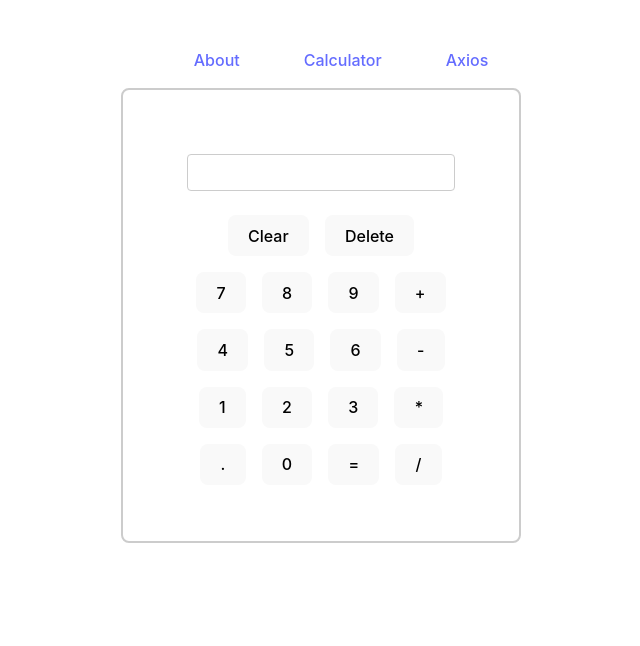
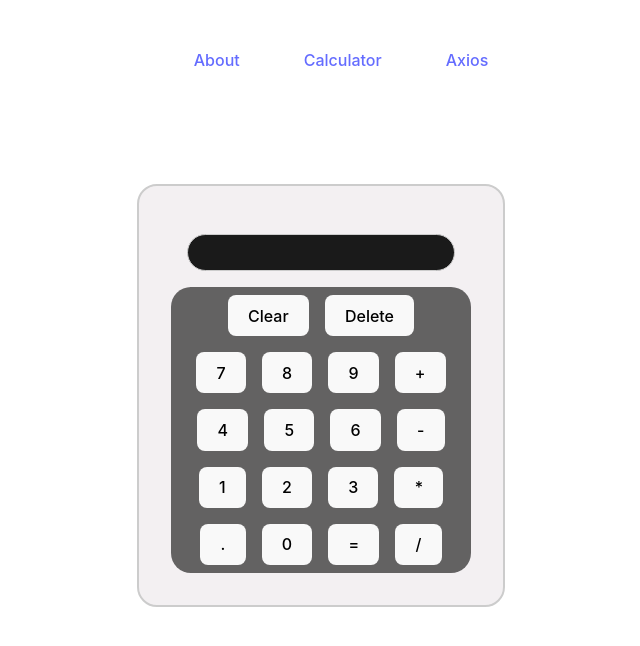
Before and after one commit to sagul-09/portfolio-routing-axious, a React (Vite) app: page /Calci in a window 1280 px wide. Shown: the top 646 px of the page, without its empty margins (319-959 px from the left). Built offline with nearby package versions, Linux system fonts and the light colour scheme.

Commit message:
css-changes

```diff
--- a/src/App.jsx
+++ b/src/App.jsx
@@ -9,7 +9,7 @@ function App() {
       <div className="navBar">
         <ul>
           <li>
-            <Link to="/Port">About</Link>
+            <Link to="/">About</Link>
           </li>
           <li>
             <Link to="/Calci">Calculator</Link>
@@ -19,8 +19,9 @@ function App() {
           </li>
         </ul>
 
+        {/* <Port /> */}
         <Routes>
-          <Route exact path="/Port" element={<Port />}></Route>
+          <Route exact path="/" element={<Port />}></Route>
           <Route exact path="/Calci" element={<Cal />}></Route>
           <Route exact path="/Rick" element={<Api />}></Route>
         </Routes>
--- a/src/Components/Calci/Cal.jsx
+++ b/src/Components/Calci/Cal.jsx
@@ -49,6 +49,7 @@ function Cal() {
         <div className="master">
           <div className="calculator">
             <div className="display">{result}</div>
+            <div className="button-box">
             <div className="buttons">
               <button className="operator" onClick={handleClear}>
                 Clear
@@ -61,20 +62,22 @@ function Cal() {
               <div className="keyboard">
                 {Keyboard.map((key) => {
                   if (key === "=")
-                    return (
-                      <button onClick={handleEqual} key={key} name={key}>
+                  return (
+                    <button onClick={handleEqual} key={key} name={key}>
                         {key}
                       </button>
                     );
-                  else
+                    else
                     return (
                       <button onClick={handleClick} key={key} name={key}>
                         {key}
                       </button>
                     );
-                })}
+
+                  })}
               </div>
-            </div>
+              </div>
+              </div>
           </div>
         </div>
       </div>
--- a/src/Components/Calci/cal.css
+++ b/src/Components/Calci/cal.css
@@ -3,6 +3,7 @@
   justify-content: center;
   align-items: center;
   /* height: 100vh; */
+  padding: 6rem;
 }
 .master {
   /* padding: 1rem;
@@ -23,21 +24,35 @@
 
 .calculator {
   border: 2px solid #ccc;
-  border-radius: 8px;
+  border-radius: 20px;
   width: 300px;
-  padding: 3rem;
+  padding: 2rem;
   display: flex;
   flex-direction: column;
+  background-color: rgba(225, 218, 222, 0.4);
+  transition: 1s;
 }
+.calculator:hover{
+  box-shadow: 0 0 1.5rem white;
+  transition: 1s;
+}
+
 .display {
   border: 1px solid #ccc;
-  border-radius: 4px;
+  border-radius: 20px;
   padding: 10px;
   margin: 1rem;
   height: 15px;
  display: flex;
  align-items: center;
+ background-color: #1a1a1a;
 }
 button {
   margin: 0.5rem;
 }
+.button-box{
+  width: 100%;
+  height: auto;
+  background-color:#1a1a1aa9;
+  border-radius: 20px;
+}
--- a/src/index.css
+++ b/src/index.css
@@ -71,3 +71,16 @@ button:focus-visible {
     background-color: #f9f9f9;
   }
 }
+
+body::-webkit-scrollbar {
+  width: 6px;
+}
+
+body::-webkit-scrollbar-track {
+  background: transparent;
+}
+
+body::-webkit-scrollbar-thumb {
+  background-color: white;
+  border-radius: 30px;
+}
```
